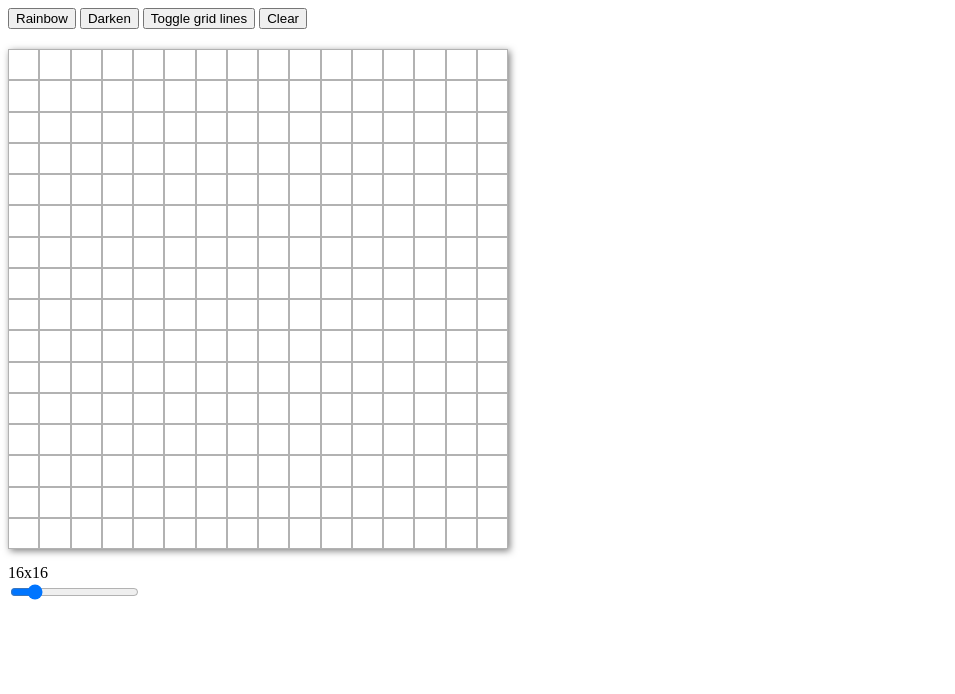
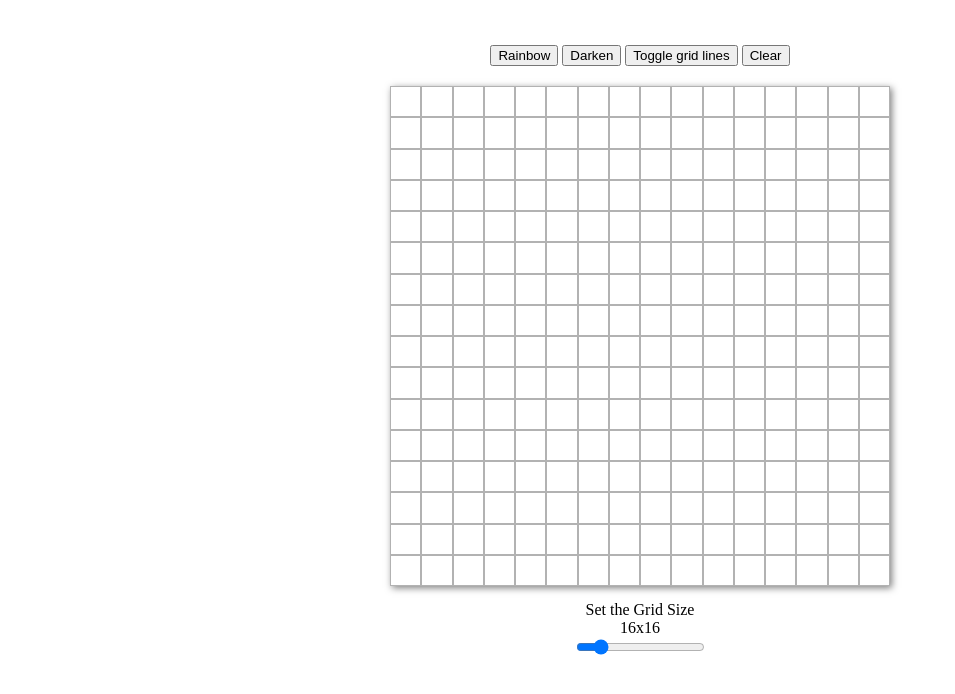
Before and after one commit to ad1tya-dewangan/Etch-a-Sketch, a plain HTML site: page index.html in a window 1280 px wide. Shown: the whole page, without its empty margins (0-955 px from the left). Drawn offline with Linux system fonts and the light colour scheme.

Commit message:
align the elements properly on the webpage

```diff
--- a/index.html
+++ b/index.html
@@ -8,13 +8,18 @@
   </head>
   <body>
     <!-- <button class="size-btn">Set Grid Size</button> -->
-    <button class="rainbow">Rainbow</button>
-    <button class="darken-btn">Darken</button>
-    <button class="toggle-grid-line">Toggle grid lines</button>
-    <button class="clear">Clear</button>
-    <div id="grid-container" class="container show-border"></div>
+     <div class="wrapper">
+        <div class="buttons-container">
+            <button class="rainbow">Rainbow</button>
+            <button class="darken-btn">Darken</button>
+            <button class="toggle-grid-line">Toggle grid lines</button>
+            <button class="clear">Clear</button>
+        </div>
+        <div id="grid-container" class="container show-border"></div>
+     </div>
 
     <div class="slider-cont">
+        <div>Set the Grid Size</div>
       <div class="slider-value">16x16</div>
       <input class="slider" type="range" min="1" max="100" value="16">
 
--- a/style.css
+++ b/style.css
@@ -1,3 +1,11 @@
+.wrapper {
+  display: flex;
+  flex-direction: column;
+  justify-content: center;
+  align-items: center;
+  margin-top: 45px;
+}
+
 .container {
   display: flex;
   flex-wrap: wrap;
@@ -25,7 +33,16 @@
 }
 
 .slider-cont {
+  display: flex;
+  flex-direction: column;
+  align-items: center;
   padding-top: 15px;
+}
+
+.slider-value {
+}
+
+.slider {
 }
 
 .active-button {
```
